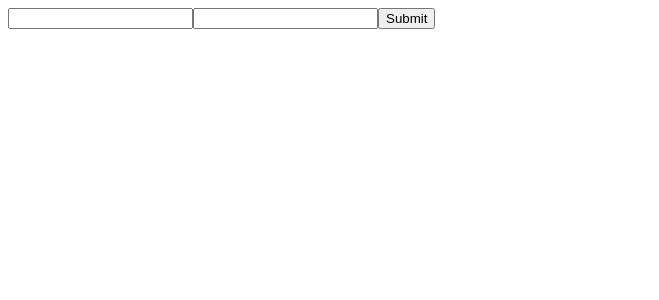
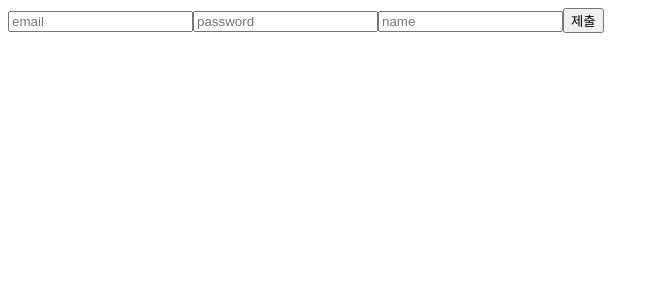
Before and after one commit to kwantke/reactjs_typescript, a React (Vite) app: page / in a window 1280 px wide. Shown: the top 300 px of the page, without its empty margins (0-659 px from the left). Built offline with nearby package versions, Linux system fonts and the light colour scheme; the HTML template or start-up script is replaced by a standard one.

Commit message:
커스텀 훅

```diff
--- a/src/App.tsx
+++ b/src/App.tsx
@@ -1,9 +1,49 @@
-import Input from "./components/uncontrolled/Input";
+import useInput from "./hooks/useInput";
 
 export default function App() {
+  const { value: email, handleValueChange: handleEmailChange } = useInput("");
+  const { value: password, handleValueChange: handlePasswordChange } =
+    useInput("");
+  const { value: name, handleValueChange: handleNameChange } = useInput("");
+
+  // const [password, setPassword] = useState("");
+  // const handlePasswordChange = (e: React.ChangeEvent<HTMLInputElement>) => {
+  //   setPassword(e.target.value);
+  // };
+
+  // const [name, setName] = useState("");
+  // const handleNameChange = (e: React.ChangeEvent<HTMLInputElement>) => {
+  //   setName(e.target.value);
+  // };
+
+  const handleSubmit = (e: React.FormEvent<HTMLFormElement>) => {
+    e.preventDefault();
+    console.log({ email, password, name });
+  };
+
   return (
     <>
-      <Input />
+      <form onSubmit={handleSubmit}>
+        <input
+          type="email"
+          placeholder="email"
+          value={email}
+          onChange={handleEmailChange}
+        />
+        <input
+          type="password"
+          placeholder="password"
+          value={password}
+          onChange={handlePasswordChange}
+        />
+        <input
+          type="text"
+          placeholder="name"
+          value={name}
+          onChange={handleNameChange}
+        />
+        <button type="submit">제출</button>
+      </form>
     </>
   );
 }
--- /dev/null
+++ b/src/hooks/useInput.tsx
@@ -0,0 +1,13 @@
+import { useState } from "react";
+
+export default function useInput(initialValue = "") {
+  const [value, setValue] = useState(initialValue);
+  const handleValueChange = (e: React.ChangeEvent<HTMLInputElement>) => {
+    setValue(e.target.value);
+  };
+
+  return {
+    value,
+    handleValueChange,
+  };
+}
```
